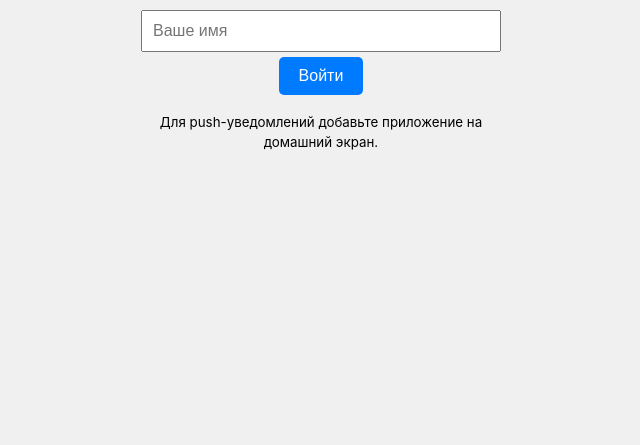
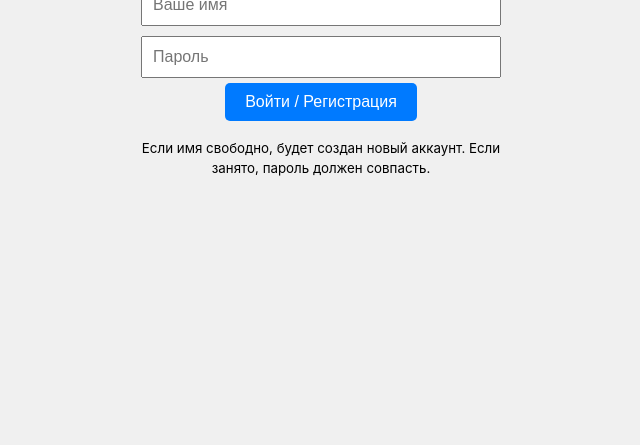
Before and after one commit to c4e8ece00a/ncr-messenger, a website: page public/index.html in a window 1280 px wide. Shown: the part 355-800 px from the top of the page, without its empty margins (319-959 px from the left). Drawn offline with Linux system fonts and the light colour scheme.

Commit message:
Update index.html

```diff
--- a/public/index.html
+++ b/public/index.html
@@ -13,10 +13,11 @@
     <div id="login-screen" class="screen">
       <h1>NCR Messenger</h1>
       <input type="text" id="username-input" placeholder="Ваше имя" autocomplete="off">
-      <button id="register-btn">Войти</button>
+      <input type="password" id="password-input" placeholder="Пароль" autocomplete="off">
+      <button id="register-btn">Войти / Регистрация</button>
       <p id="login-error" class="error"></p>
-      <p><small>Для push-уведомлений добавьте приложение на домашний экран.</small></p>
-    </div>
+      <p><small>Если имя свободно, будет создан новый аккаунт. Если занято, пароль должен совпасть.</small></p>
+  </div>
     <div id="chat-screen" class="screen hidden">
       <header>
         <span id="current-user"></span>
```
